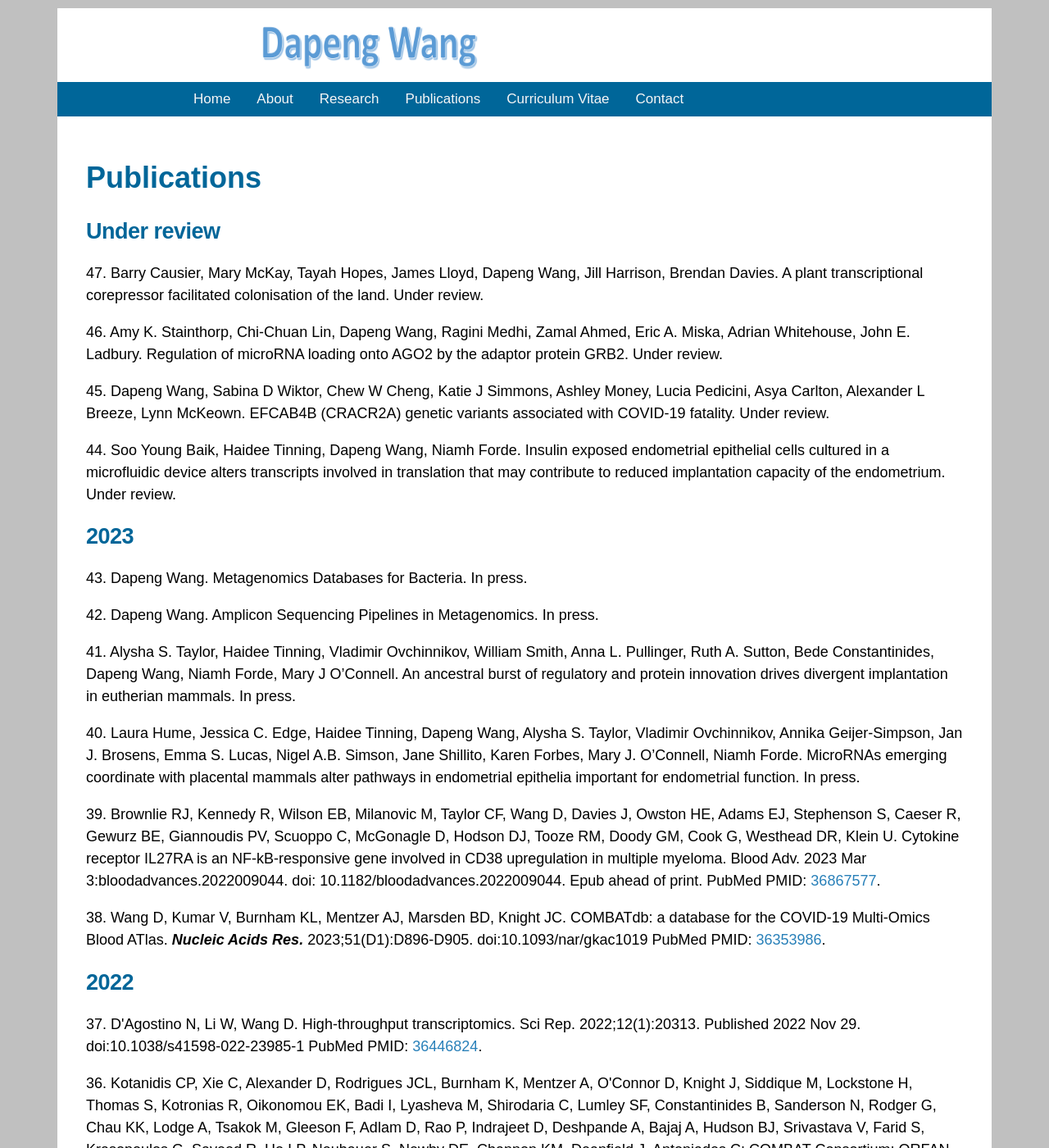
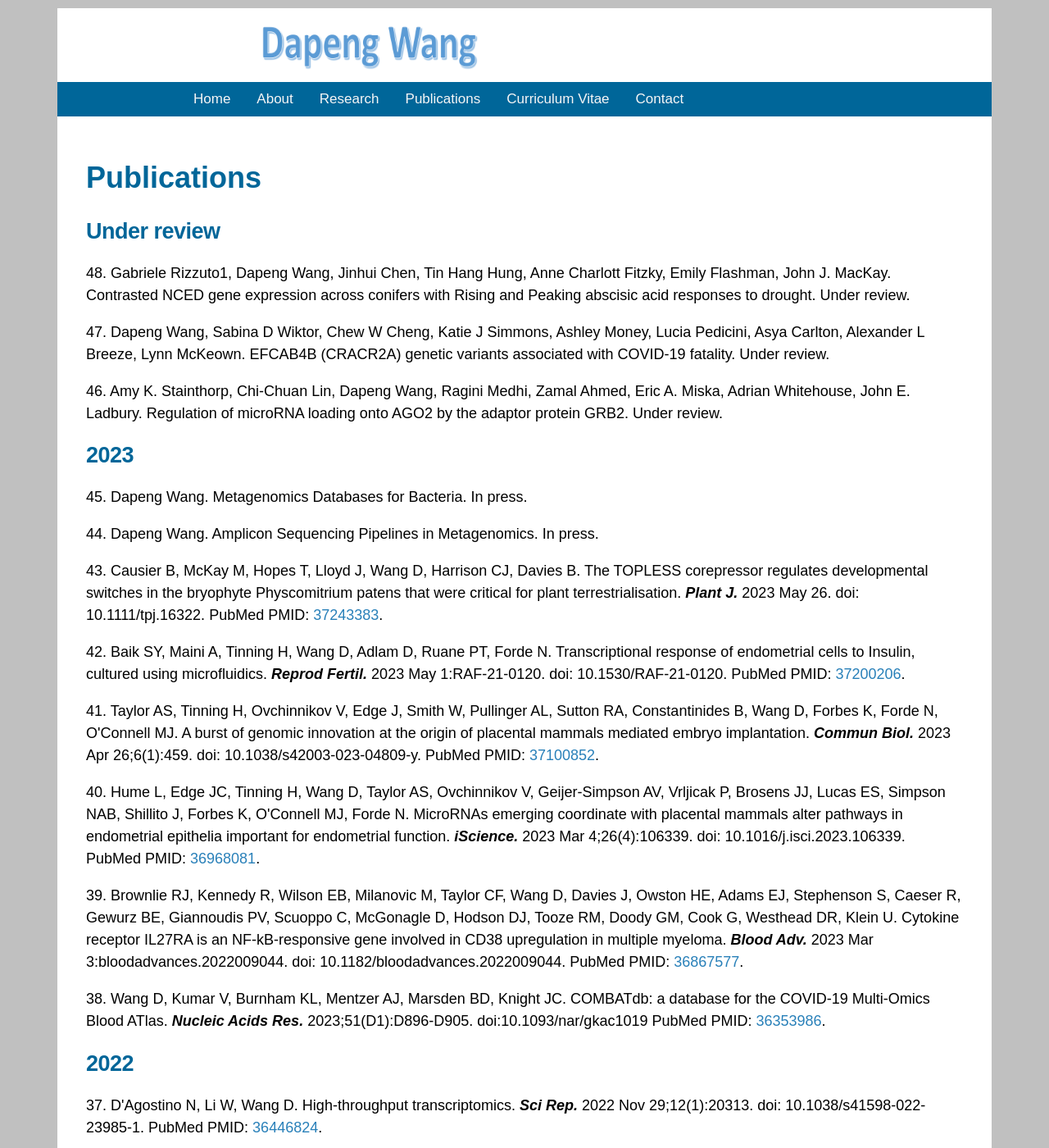
Before and after one commit to NextGenBioinformatics/dapeng-wang, a Jekyll site: the page publications.html, which Jekyll copies as it is, in a window 1280 px wide and 1400 px high. Shown: the whole window at 82% size. Built offline with Jekyll 4.4.1, drawn with Linux system fonts in a browser that asks for light colours; some of the changed text lies outside the part shown.

Commit message:
Add files via upload

```diff
--- a/publications.html
+++ b/publications.html
@@ -36,37 +36,39 @@
 
                 <h2>Under review</h2>
 
-                <p>47. Barry Causier, Mary McKay, Tayah Hopes, James Lloyd, Dapeng Wang, Jill Harrison, Brendan Davies. A plant transcriptional corepressor facilitated colonisation of the land. Under review.</p>
+                <p>48. Gabriele Rizzuto1, Dapeng Wang, Jinhui Chen, Tin Hang Hung, Anne Charlott Fitzky, Emily Flashman, John J. MacKay. Contrasted NCED gene expression across conifers with Rising and Peaking abscisic acid responses to drought. Under review.</p>
+
+                <p>47. Dapeng Wang, Sabina D Wiktor, Chew W Cheng, Katie J Simmons, Ashley Money, Lucia Pedicini, Asya Carlton, Alexander L Breeze, Lynn McKeown. EFCAB4B (CRACR2A) genetic variants associated with COVID-19 fatality. Under review.</p>
 
                 <p>46. Amy K. Stainthorp, Chi-Chuan Lin, Dapeng Wang, Ragini Medhi, Zamal Ahmed, Eric A. Miska, Adrian Whitehouse, John E. Ladbury. Regulation of microRNA loading onto AGO2 by the adaptor protein GRB2. Under review.</p>
 
-                <p>45. Dapeng Wang, Sabina D Wiktor, Chew W Cheng, Katie J Simmons, Ashley Money, Lucia Pedicini, Asya Carlton, Alexander L Breeze, Lynn McKeown. EFCAB4B (CRACR2A) genetic variants associated with COVID-19 fatality. Under review.</p>
-
-                <p>44. Soo Young Baik, Haidee Tinning, Dapeng Wang, Niamh Forde. Insulin exposed endometrial epithelial cells cultured in a microfluidic device alters transcripts involved in translation that may contribute to reduced implantation capacity of the endometrium. Under review.</p>
-
                 <h2>2023</h2>
 
-                <p>43. Dapeng Wang. Metagenomics Databases for Bacteria. In press.</p>
+                <p>45. Dapeng Wang. Metagenomics Databases for Bacteria. In press.</p>
 
-                <p>42. Dapeng Wang. Amplicon Sequencing Pipelines in Metagenomics. In press.</p>
+                <p>44. Dapeng Wang. Amplicon Sequencing Pipelines in Metagenomics. In press.</p>
 
-                <p>41. Alysha S. Taylor, Haidee Tinning, Vladimir Ovchinnikov, William Smith, Anna L. Pullinger, Ruth A. Sutton, Bede Constantinides, Dapeng Wang, Niamh Forde, Mary J O’Connell. An ancestral burst of regulatory and protein innovation drives divergent implantation in eutherian mammals. In press.</p>
+                <p>43. Causier B, McKay M, Hopes T, Lloyd J, Wang D, Harrison CJ, Davies B. The TOPLESS corepressor regulates developmental switches in the bryophyte Physcomitrium patens that were critical for plant terrestrialisation. <b><i>Plant J.</i></b> 2023 May 26. doi: 10.1111/tpj.16322. PubMed PMID: <a target="blank" href="https://pubmed.ncbi.nlm.nih.gov/37243383/">37243383</a>.</p>
 
-                <p>40. Laura Hume, Jessica C. Edge, Haidee Tinning, Dapeng Wang, Alysha S. Taylor, Vladimir Ovchinnikov, Annika Geijer-Simpson, Jan J. Brosens, Emma S. Lucas, Nigel A.B. Simson, Jane Shillito, Karen Forbes, Mary J. O’Connell, Niamh Forde. MicroRNAs emerging coordinate with placental mammals alter pathways in endometrial epithelia important for endometrial function. In press.</p>
+                <p>42. Baik SY, Maini A, Tinning H, Wang D, Adlam D, Ruane PT, Forde N. Transcriptional response of endometrial cells to Insulin, cultured using microfluidics. <b><i>Reprod Fertil.</i></b> 2023 May 1:RAF-21-0120. doi: 10.1530/RAF-21-0120. PubMed PMID: <a target="blank" href="https://pubmed.ncbi.nlm.nih.gov/37200206/">37200206</a>.</p>
 
-                <p>39. Brownlie RJ, Kennedy R, Wilson EB, Milanovic M, Taylor CF, Wang D, Davies J, Owston HE, Adams EJ, Stephenson S, Caeser R, Gewurz BE, Giannoudis PV, Scuoppo C, McGonagle D, Hodson DJ, Tooze RM, Doody GM, Cook G, Westhead DR, Klein U. Cytokine receptor IL27RA is an NF-kB-responsive gene involved in CD38 upregulation in multiple myeloma. Blood Adv. 2023 Mar 3:bloodadvances.2022009044. doi: 10.1182/bloodadvances.2022009044. Epub ahead of print. PubMed PMID: <a target="blank" href="https://pubmed.ncbi.nlm.nih.gov/36867577/">36867577</a>.</p>
+                <p>41. Taylor AS, Tinning H, Ovchinnikov V, Edge J, Smith W, Pullinger AL, Sutton RA, Constantinides B, Wang D, Forbes K, Forde N, O'Connell MJ. A burst of genomic innovation at the origin of placental mammals mediated embryo implantation. <b><i>Commun Biol.</i></b> 2023 Apr 26;6(1):459. doi: 10.1038/s42003-023-04809-y. PubMed PMID: <a target="blank" href="https://pubmed.ncbi.nlm.nih.gov/37100852/">37100852</a>.</p>
+
+                <p>40. Hume L, Edge JC, Tinning H, Wang D, Taylor AS, Ovchinnikov V, Geijer-Simpson AV, Vrljicak P, Brosens JJ, Lucas ES, Simpson NAB, Shillito J, Forbes K, O'Connell MJ, Forde N. MicroRNAs emerging coordinate with placental mammals alter pathways in endometrial epithelia important for endometrial function. <b><i>iScience.</i></b> 2023 Mar 4;26(4):106339. doi: 10.1016/j.isci.2023.106339. PubMed PMID: <a target="blank" href="https://pubmed.ncbi.nlm.nih.gov/36968081/">36968081</a>.</p>
+
+                <p>39. Brownlie RJ, Kennedy R, Wilson EB, Milanovic M, Taylor CF, Wang D, Davies J, Owston HE, Adams EJ, Stephenson S, Caeser R, Gewurz BE, Giannoudis PV, Scuoppo C, McGonagle D, Hodson DJ, Tooze RM, Doody GM, Cook G, Westhead DR, Klein U. Cytokine receptor IL27RA is an NF-kB-responsive gene involved in CD38 upregulation in multiple myeloma. <b><i>Blood Adv.</i></b> 2023 Mar 3:bloodadvances.2022009044. doi: 10.1182/bloodadvances.2022009044. PubMed PMID: <a target="blank" href="https://pubmed.ncbi.nlm.nih.gov/36867577/">36867577</a>.</p>
 
                 <p>38. Wang D, Kumar V, Burnham KL, Mentzer AJ, Marsden BD, Knight JC. COMBATdb: a database for the COVID-19 Multi-Omics Blood ATlas. <b><i>Nucleic Acids Res.</i></b> 2023;51(D1):D896-D905. doi:10.1093/nar/gkac1019 PubMed PMID: <a target="blank" href="https://pubmed.ncbi.nlm.nih.gov/36353986/">36353986</a>.</p>
 
                 <h2>2022</h2>
 
-                <p>37. D'Agostino N, Li W, Wang D. High-throughput transcriptomics. Sci Rep. 2022;12(1):20313. Published 2022 Nov 29. doi:10.1038/s41598-022-23985-1 PubMed PMID: <a target="blank" href="https://pubmed.ncbi.nlm.nih.gov/36446824/">36446824</a>.</p>
+                <p>37. D'Agostino N, Li W, Wang D. High-throughput transcriptomics. <b><i>Sci Rep.</i></b> 2022 Nov 29;12(1):20313. doi: 10.1038/s41598-022-23985-1. PubMed PMID: <a target="blank" href="https://pubmed.ncbi.nlm.nih.gov/36446824/">36446824</a>.</p>
 
                 <p>36. Kotanidis CP, Xie C, Alexander D, Rodrigues JCL, Burnham K, Mentzer A, O'Connor D, Knight J, Siddique M, Lockstone H, Thomas S, Kotronias R, Oikonomou EK, Badi I, Lyasheva M, Shirodaria C, Lumley SF, Constantinides B, Sanderson N, Rodger G, Chau KK, Lodge A, Tsakok M, Gleeson F, Adlam D, Rao P, Indrajeet D, Deshpande A, Bajaj A, Hudson BJ, Srivastava V, Farid S, Krasopoulos G, Sayeed R, Ho LP, Neubauer S, Newby DE, Channon KM, Deanfield J, Antoniades C; COMBAT Consortium; ORFAN investigators. Constructing custom-made radiotranscriptomic signatures of vascular inflammation from routine CT angiograms: a prospective outcomes validation study in COVID-19. <b><i>Lancet Digit Health.</i></b> 2022 Aug 26;4(10):e705–16. PubMed PMID: <a target="blank" href="https://pubmed.ncbi.nlm.nih.gov/36038496/">36038496</a>.</p>
 
-                <p>35. Wanda M Waterworth, Rosalind Latham, Dapeng Wang, Mona Alsharif and Christopher E West. Developmental adaptation of seed DNA damage responses promotes germination and growth in Arabidopsis thaliana. <b><i>Proc Natl Acad Sci U S A.</i></b> 2022;119(30):e2202172119. doi:10.1073/pnas.2202172119. PubMed PMID: <a target="blank" href="https://pubmed.ncbi.nlm.nih.gov/35858436/">35858436</a>.</p>
+                <p>35. Waterworth WM, Latham R, Wang D, Alsharif M, West CE. Seed DNA damage responses promote germination and growth in Arabidopsis thaliana. <b><i>Proc Natl Acad Sci U S A.</i></b> 2022 Jul 26;119(30):e2202172119. doi: 10.1073/pnas.2202172119. Epub 2022 Jul 18. PubMed PMID: <a target="blank" href="https://pubmed.ncbi.nlm.nih.gov/35858436/">35858436</a>.</p>
 
-                <p>34. Louise Richardson, Dapeng Wang, Ruth Hughes, Colin A Johnson, Michelle Peckham. RNASeq analysis of a Pax3-expressing myoblast clone in-vitro and effect of culture surface stiffness on differentiation. <b><i>Sci Rep.</i></b> 2022 Feb 18;12(1):2841. doi: 10.1038/s41598-022-06795-3. PubMed PMID: <a target="blank" href="https://www.ncbi.nlm.nih.gov/pubmed/35181706">35181706</a>.</p>
+                <p>34. Richardson L, Wang D, Hughes R, Johnson CA, Peckham M. RNA-Seq analysis of a Pax3-expressing myoblast clone in-vitro and effect of culture surface stiffness on differentiation. <b><i>Sci Rep.</i></b> 2022 Feb 18;12(1):2841. doi: 10.1038/s41598-022-06795-3. PubMed PMID: <a target="blank" href="https://www.ncbi.nlm.nih.gov/pubmed/35181706">35181706</a>.</p>
 
                 <p>33. COvid-19 Multi-omics Blood ATlas (COMBAT) Consortium. A blood atlas of COVID-19 defines hallmarks of disease severity and specificity. <b><i>Cell.</i></b> 2022 Mar 3;185(5):916-938.e58. doi: 10.1016/j.cell.2022.01.012. Epub 2022 Jan 21. PubMed PMID: <a target="blank" href="https://www.ncbi.nlm.nih.gov/pubmed/35216673">35216673</a>.</p>
 
@@ -74,7 +76,7 @@
 
                 <h2>2021</h2>
 
-                <p>31. Downes DJ, Cross AR, Hua P, Roberts N, Schwessinger R, Cutler AJ, Munis AM, Brown J, Mielczarek O, de Andrea CE, Melero I; COvid-19 Multi-omics Blood ATlas (COMBAT) Consortium, Gill DR, Hyde SC, Knight JC, Todd JA, Sansom SN, Issa F, Davies JOJ, Hughes JR. Identification of LZTFL1 as a candidate effector gene at a COVID-19 risk locus. Nat Genet. 2021 Nov;53(11):1606-1615. doi: 10.1038/s41588-021-00955-3. Epub 2021 Nov 4. PubMed PMID: <a target="blank" href="https://www.ncbi.nlm.nih.gov/pubmed/34737427">34737427</a>.</p>
+                <p>31. Downes DJ, Cross AR, Hua P, Roberts N, Schwessinger R, Cutler AJ, Munis AM, Brown J, Mielczarek O, de Andrea CE, Melero I; COvid-19 Multi-omics Blood ATlas (COMBAT) Consortium, Gill DR, Hyde SC, Knight JC, Todd JA, Sansom SN, Issa F, Davies JOJ, Hughes JR. Identification of LZTFL1 as a candidate effector gene at a COVID-19 risk locus. <b><i>Nat Genet.</i></b> 2021 Nov;53(11):1606-1615. doi: 10.1038/s41588-021-00955-3. Epub 2021 Nov 4. PubMed PMID: <a target="blank" href="https://www.ncbi.nlm.nih.gov/pubmed/34737427">34737427</a>.</p>
 
                 <p>30. Buckley AM, Moura IB, Arai N, Spittal W, Clark E, Nishida Y, Harris HC, Bentley K, Davis G, Wang D, Mitra S, Higashiyama T, Wilcox MH. Trehalose-Induced Remodelling of the Human Microbiota Affects Clostridioides difficile Infection Outcome in an In Vitro Colonic Model: A Pilot Study. <b><i>Front Cell Infect Microbiol.</i></b> 2021;11:670935. doi: 10.3389/fcimb.2021.670935. eCollection 2021. PubMed PMID: <a target="blank" href="https://www.ncbi.nlm.nih.gov/pubmed/34277467">34277467</a>.</p>
 
```
